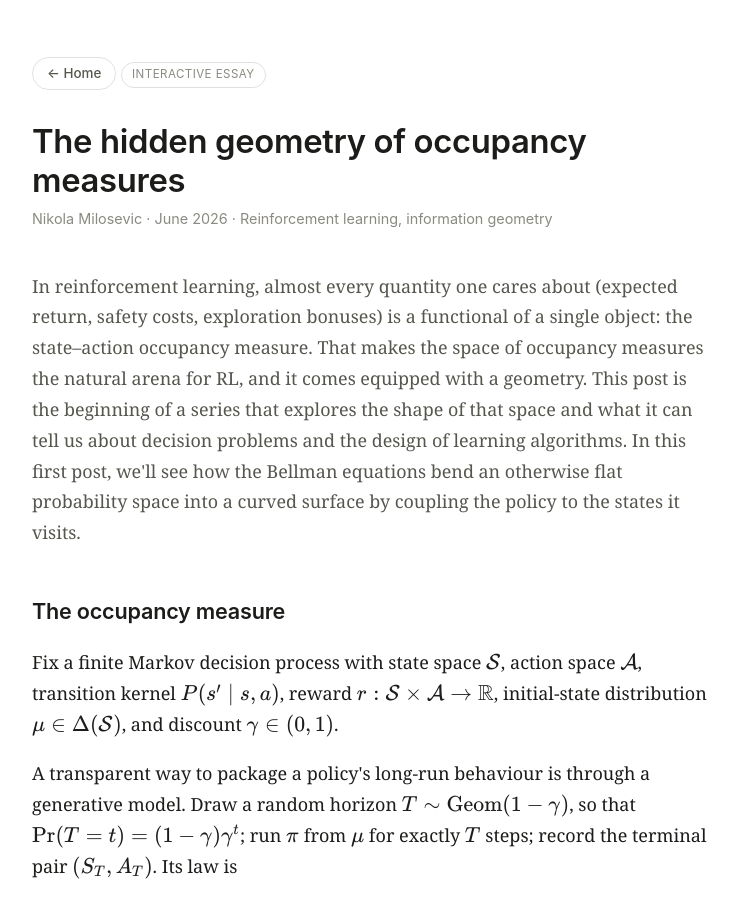
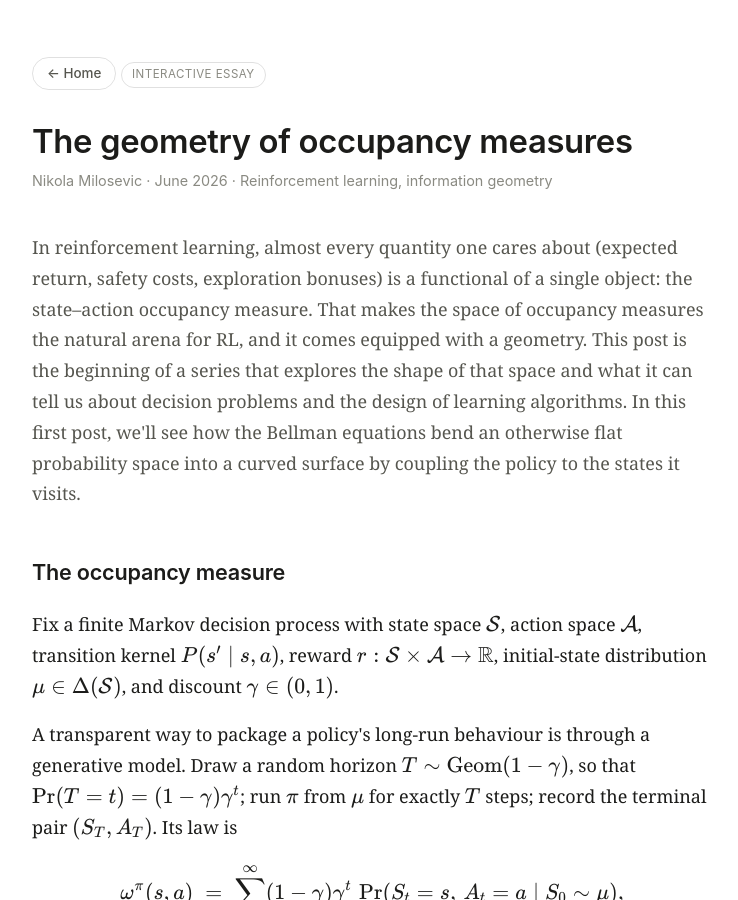
Before and after one commit to milosen/milosen.github.io, a Jekyll site: the page built from _posts/2026-06-25-occupancy-geometry.html, in a window 1280 px wide and 900 px high. Shown: the whole window, without its empty margins (268-1006 px from the left). Built offline with Jekyll 4.4.1, drawn with Linux system fonts in a browser that asks for light colours.

Commit message:
fix typo

```diff
--- a/_posts/2026-06-25-occupancy-geometry.html
+++ b/_posts/2026-06-25-occupancy-geometry.html
@@ -124,7 +124,7 @@ description: "An interactive essay on the information geometry of state–action
   <a href="{{ '/' | relative_url }}" class="home-btn">&#8592; Home</a>
 
   <span class="tag">Interactive essay</span>
-  <h1>The hidden geometry of occupancy measures</h1>
+  <h1>The geometry of occupancy measures</h1>
   <p class="byline">Nikola Milosevic &middot; June 2026 &middot; Reinforcement learning, information geometry</p>
 
   <p class="lead">In reinforcement learning, almost every quantity one cares about (expected return, safety costs, exploration bonuses) is a functional of a single object: the state&ndash;action occupancy measure. That makes the space of occupancy measures the natural arena for RL, and it comes equipped with a geometry. This post is the beginning of a series that explores the shape of that space and what it can tell us about decision problems and the design of learning algorithms. In this first post, we'll see how the Bellman equations bend an otherwise flat probability space into a curved surface by coupling the policy to the states it visits.</p>
```
